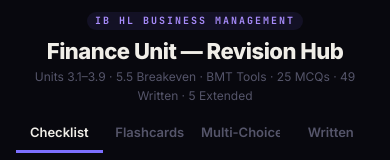
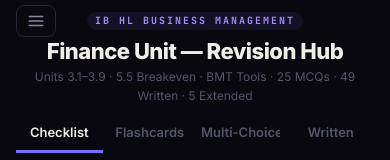
Before and after one commit to jlau2027-max/Business-Test-Checklist-2, a React (Vite) app: page / in a window 390 px wide. Shown: the top 160 px of the page. Built offline with nearby package versions, Linux system fonts and the light colour scheme.

Commit message:
add sidebar with Business and History subject buttons
Hamburger menu in header opens a slide-out sidebar with subject
navigation. Business is currently active (highlighted purple),
History is placeholder for future. Sidebar closes on overlay click
or button selection.

```diff
--- a/src/App.jsx
+++ b/src/App.jsx
@@ -921,8 +921,75 @@ export default function App() {
   const [tab, setTab] = useState(() => loadLS("revision_tab", "checklist"));
   const switchTab = t => { setTab(t); saveLS("revision_tab", t); };
 
+  const [sidebarOpen, setSidebarOpen] = useState(false);
+
   return (
     <Box mih="100vh" bg="#09090F" style={{fontFamily:"'Inter', sans-serif",color:"#F0EEE8"}}>
+
+      {/* Sidebar overlay (mobile) */}
+      {sidebarOpen && (
+        <Box
+          onClick={() => setSidebarOpen(false)}
+          style={{
+            position: "fixed", inset: 0, zIndex: 199,
+            backgroundColor: "rgba(0,0,0,0.5)",
+          }}
+        />
+      )}
+
+      {/* Sidebar */}
+      <Box
+        style={{
+          position: "fixed",
+          top: 0,
+          left: sidebarOpen ? 0 : -220,
+          width: 220,
+          height: "100vh",
+          zIndex: 200,
+          backgroundColor: "#0D0D14",
+          borderRight: "1px solid #1A1A24",
+          display: "flex",
+          flexDirection: "column",
+          padding: "20px 12px",
+          gap: 8,
+          transition: "left 0.25s ease",
+        }}
+      >
+        <Text fz={11} ff="'JetBrains Mono', monospace" c="#55556A" lts={1} mb={4} px={8}>
+          SUBJECTS
+        </Text>
+        {[
+          { label: "Business", icon: "📊", active: true, href: null },
+          { label: "History", icon: "📜", active: false, href: null },
+        ].map(s => (
+          <Button
+            key={s.label}
+            radius="md"
+            ff="'JetBrains Mono', monospace"
+            fw={600}
+            onClick={() => { if (!s.active) { /* future: navigate */ } setSidebarOpen(false); }}
+            style={{
+              height: 44,
+              justifyContent: "flex-start",
+              paddingLeft: 14,
+              fontSize: 14,
+              backgroundColor: s.active ? "#7C6FFF" : "transparent",
+              color: s.active ? "#fff" : "#8B8B9E",
+              border: s.active ? "none" : "1px solid transparent",
+              boxShadow: s.active ? "0 0 12px #7C6FFF33" : "none",
+            }}
+          >
+            <span style={{ marginRight: 10 }}>{s.icon}</span>
+            {s.label}
+          </Button>
+        ))}
+
+        <Box style={{ flex: 1 }} />
+        <Text fz={10} c="#33334A" ff="'JetBrains Mono', monospace" ta="center">
+          More subjects coming soon
+        </Text>
+      </Box>
+
       {/* Sticky header with glassmorphism */}
       <Box
         style={{
@@ -934,7 +1001,30 @@ export default function App() {
         }}
       >
         <Container size="lg" py="sm">
-          <Group justify="center" mb={4}>
+          <Group justify="center" mb={4} style={{ position: "relative" }}>
+            {/* Sidebar toggle */}
+            <Button
+              onClick={() => setSidebarOpen(o => !o)}
+              radius="md"
+              style={{
+                position: "absolute",
+                left: 0,
+                top: "50%",
+                transform: "translateY(-50%)",
+                backgroundColor: "transparent",
+                color: "#8B8B9E",
+                border: "1px solid #252533",
+                padding: "4px 10px",
+                minWidth: "auto",
+                height: 32,
+              }}
+            >
+              <svg width="18" height="18" viewBox="0 0 24 24" fill="none" stroke="currentColor" strokeWidth="2" strokeLinecap="round">
+                <line x1="3" y1="6" x2="21" y2="6"/>
+                <line x1="3" y1="12" x2="21" y2="12"/>
+                <line x1="3" y1="18" x2="21" y2="18"/>
+              </svg>
+            </Button>
             <Badge
               variant="light"
               size="sm"
```
